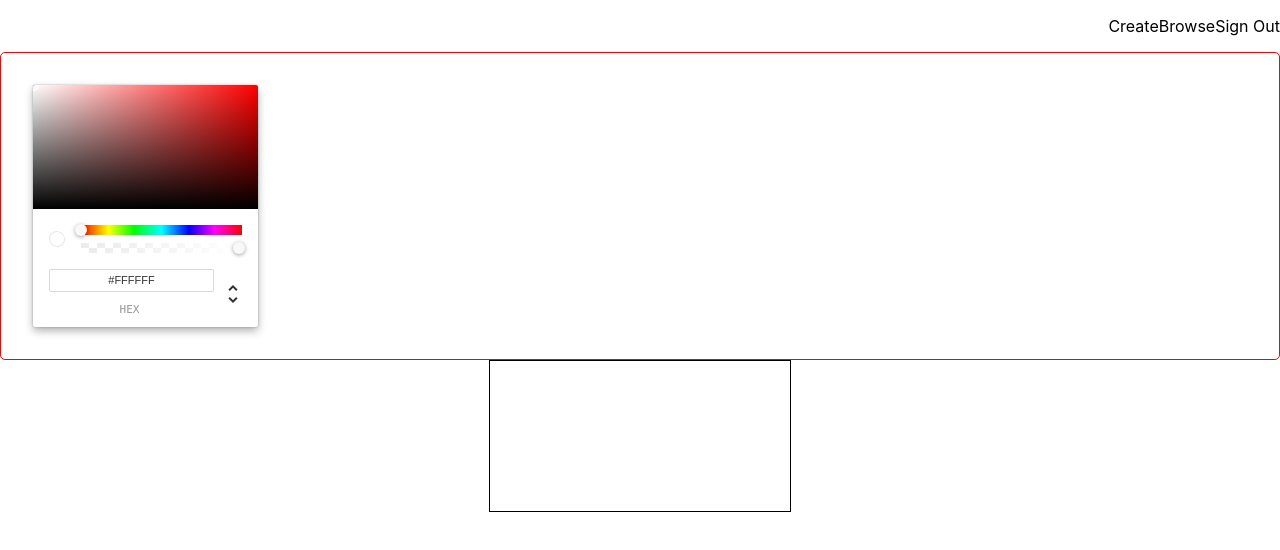
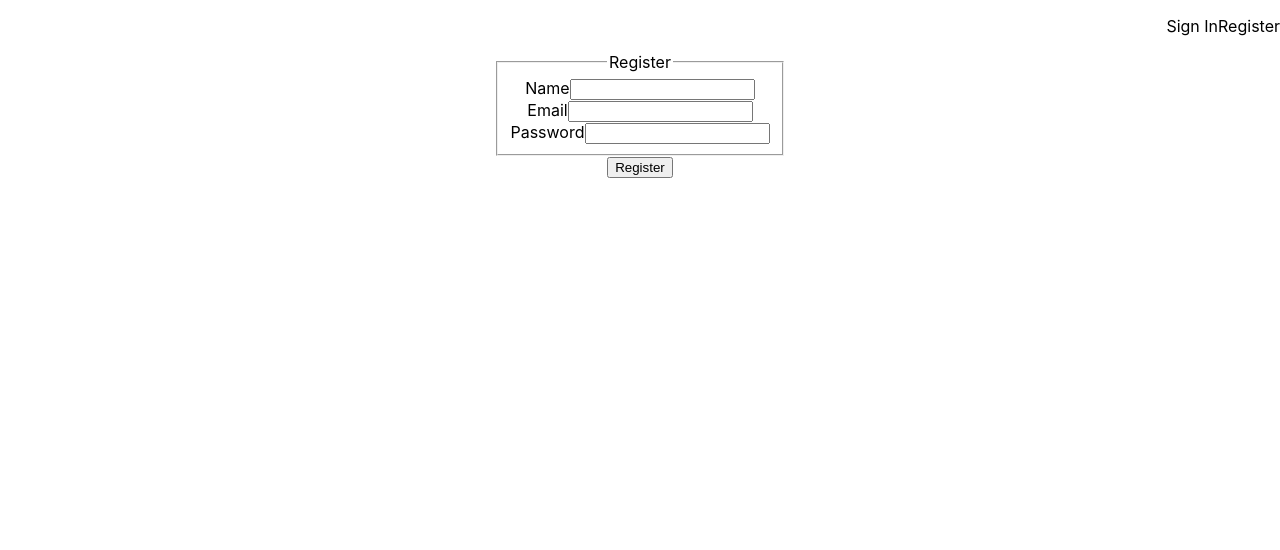
Before and after one commit to Shoozle/React-Story-Creator, a React (Create React App) app: page / in a window 1280 px wide. Both pictures are taken after a click on the input "Sign in". Shown: the top 550 px of the page. Built offline with nearby package versions, Linux system fonts and the light colour scheme; the HTML template or start-up script is replaced by a standard one.

Commit message:
Create status

```diff
--- a/src/App.js
+++ b/src/App.js
@@ -29,7 +29,7 @@ class App extends Component {
     onRouteChange = (route) => {
         if (route === 'signout') {
           this.setState({isSignedIn: false})
-        } else if (route === 'home'){
+        } else if (route === 'create'){
           this.setState({isSignedIn: true})
         }
         this.setState({route : route});
@@ -41,7 +41,7 @@ class App extends Component {
             <div className="App">
             <Navigation isSignedIn={isSignedIn} onRouteChange={this.onRouteChange}/>
             {
-                route === 'home'
+                route === 'create'
                 ?
                 <div>
                 <div className="toolbox">
--- a/src/components/Navigation/Navigation.js
+++ b/src/components/Navigation/Navigation.js
@@ -5,8 +5,8 @@ const Navigation = ({ onRouteChange, isSignedIn }) => {
     if (isSignedIn) {
         return (
             <nav>
-                <p onClick={() => onRouteChange('signin')} className='f3 link dim black underline pa3 pointer'> Create</p>
-                <p onClick={() => onRouteChange('signin')} className='f3 link dim black underline pa3 pointer'> Browse</p>
+                <p onClick={() => onRouteChange('create')} className='f3 link dim black underline pa3 pointer'> Create</p>
+                <p onClick={() => onRouteChange('browse')} className='f3 link dim black underline pa3 pointer'> Browse</p>
                 <p onClick={() => onRouteChange('signout')} className='f3 link dim black underline pa3 pointer'> Sign Out</p>
             </nav>
         );
--- a/src/components/Register/Register.js
+++ b/src/components/Register/Register.js
@@ -24,7 +24,7 @@ const Register = ({ onRouteChange }) => {
                     <input className="b ph3 pv2 input-reset ba b--black bg-transparent grow pointer f6 dib"
                     type="submit"
                     value="Register"
-                    onClick={() => onRouteChange('home')}
+                    onClick={() => onRouteChange('create')}
                     />
                 </div>
             </div>
```
